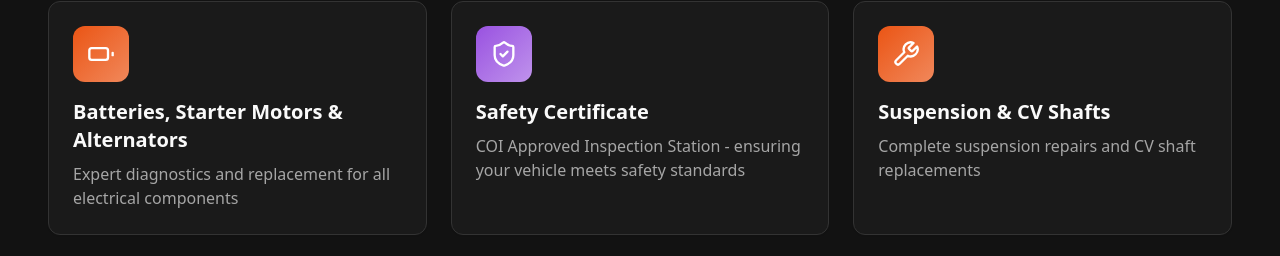
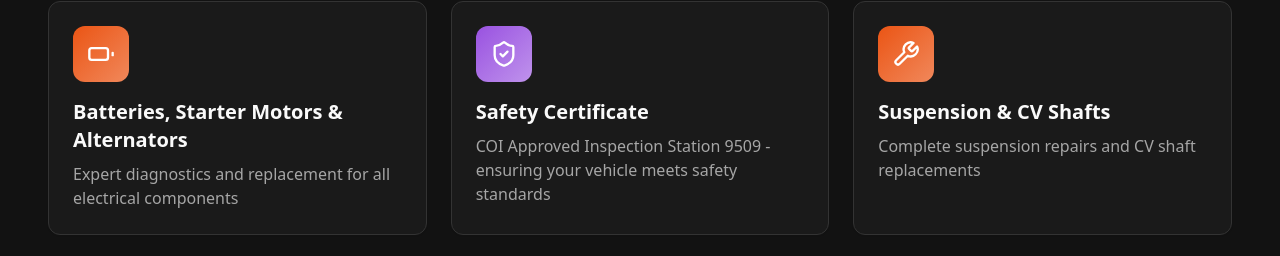
Before and after one commit to ShawnDunner/wards-dark, a React (Vite) app: page / in a window 1280 px wide. Shown: the part 1035-1291 px from the top of the page. Built offline with nearby package versions, Linux system fonts and the light colour scheme; the HTML template or start-up script is replaced by a standard one.

Commit message:
Add text to Services component

```diff
--- a/src/components/Services.tsx
+++ b/src/components/Services.tsx
@@ -11,7 +11,7 @@ const services = [
   {
     icon: ShieldCheck,
     title: "Safety Certificate",
-    description: "COI Approved Inspection Station - ensuring your vehicle meets safety standards",
+    description: "COI Approved Inspection Station 9509 - ensuring your vehicle meets safety standards",
     color: "secondary"
   },
   {
```
